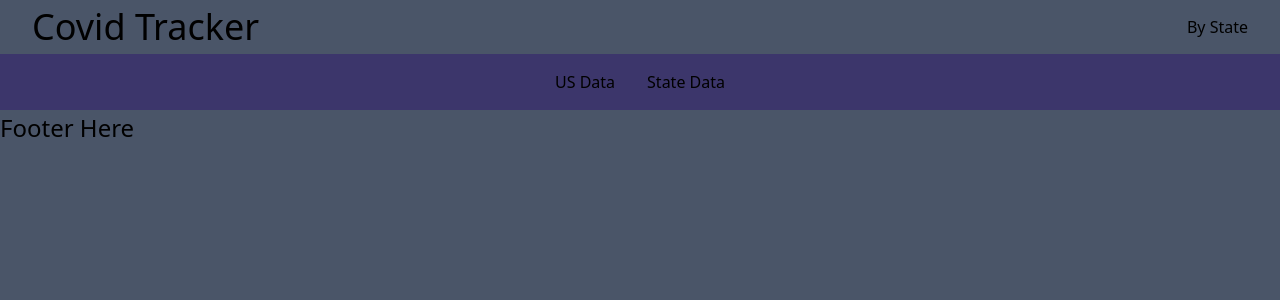
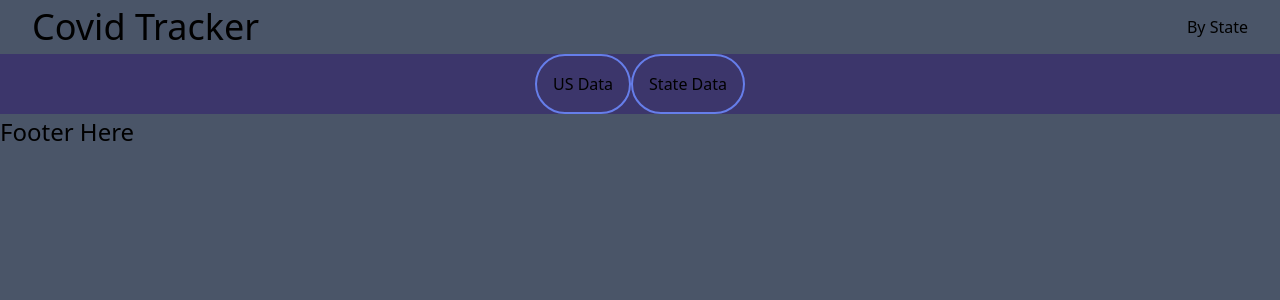
Before and after one commit to Blazekla/covid-tracker, a React (Create React App) app: page / in a window 1280 px wide. Shown: the top 300 px of the page. Built offline with nearby package versions, Linux system fonts and the light colour scheme.

Commit message:
added styling for the navlink buttons

```diff
--- a/src/App.js
+++ b/src/App.js
@@ -8,10 +8,18 @@ function App() {
   return (
     <Layout>
       <div className="flex justify-center">
-        <NavLink to="/us" className="p-4" activeClassName="bg-red-800">
+        <NavLink
+          to="/us"
+          className="p-4 rounded-full border-solid border-2 border-indigo-500"
+          activeClassName="underline bg-indigo-500"
+        >
           US Data
         </NavLink>
-        <NavLink to="/state" className="p-4" activeClassName="bg-red-800">
+        <NavLink
+          to="/state"
+          className="p-4 rounded-full border-solid border-2 border-indigo-500"
+          activeClassName="underline bg-indigo-500"
+        >
           State Data
         </NavLink>
       </div>
```
